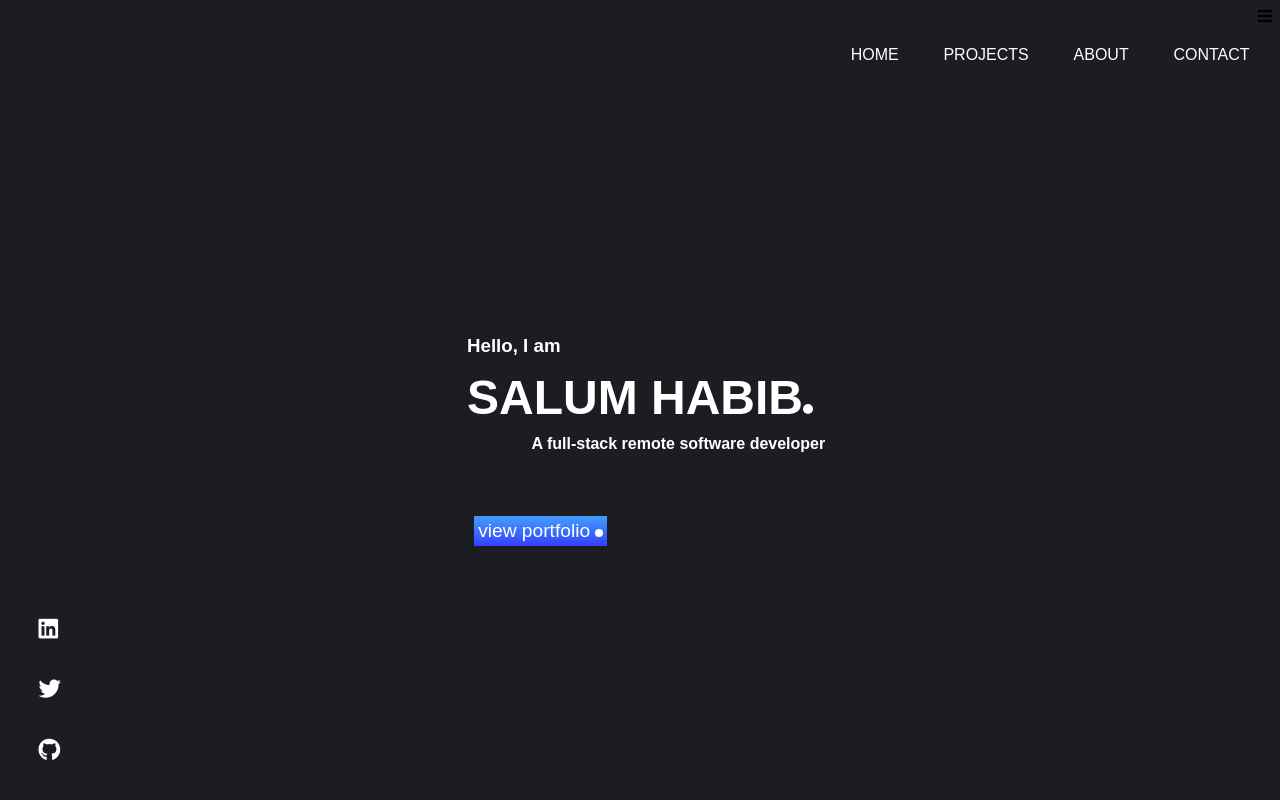
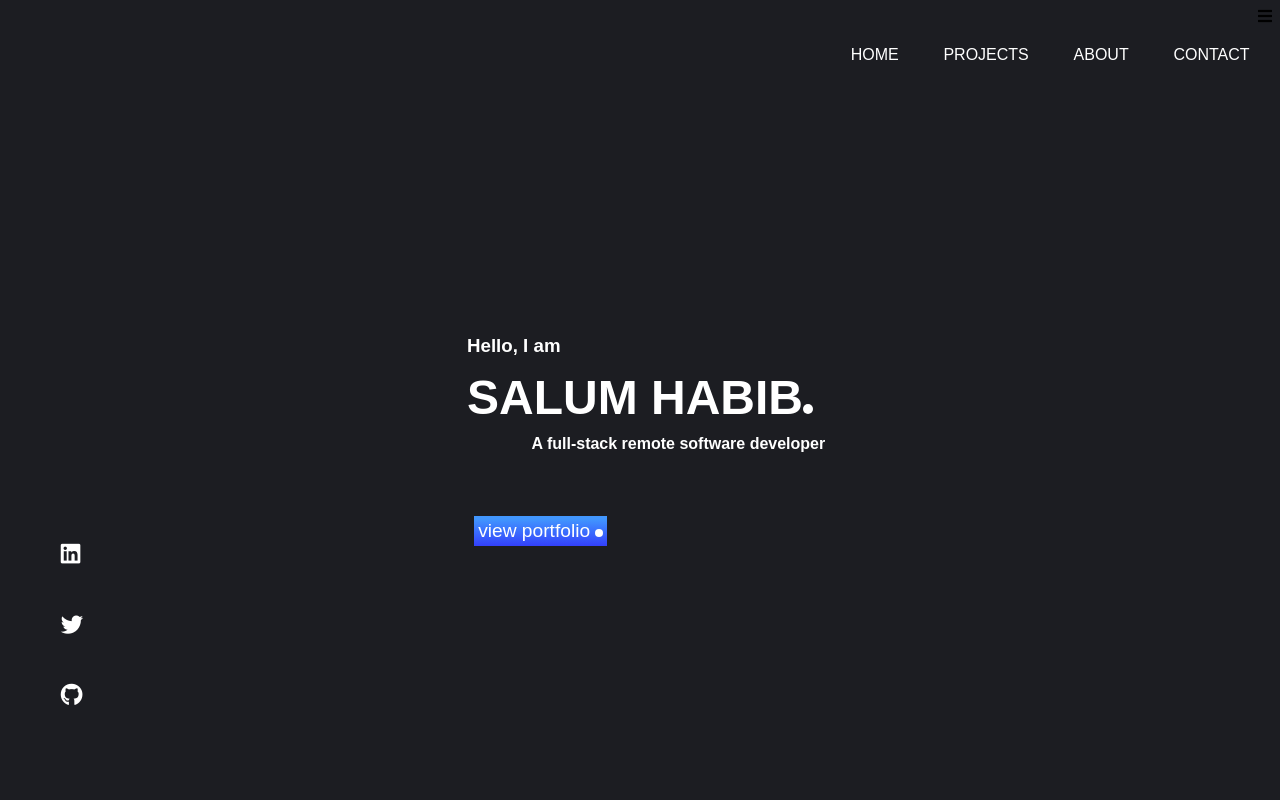
Before and after one commit to IBUNHABIBU/personalPortfolio, a plain HTML site: page index.html in a window 1280 px wide. Shown: the top 800 px of the page. Drawn offline with Linux system fonts and the light colour scheme.

Commit message:
adding the links

```diff
--- a/index.html
+++ b/index.html
@@ -35,9 +35,16 @@
                <h3 class="intro">A full-stack remote software developer</h3>
                <a href ="#projects"><button class="profile-btn">view portfolio <span class="dot"></span></button></a>
             <div class="social-links">
-              <i class="fab fa-linkedin"></i>
-              <i class="fab fa-twitter"></i>
-              <i class="fab fa-github"></i>
+              <a href="https://www.linkedin.com/in/salum-habibu/" target="_blank">
+                  <i class="fab fa-linkedin"></i>
+              </a>
+                  <a href="https://twitter.com/Ibunhabibu" target="_blank">
+                    <i class="fab fa-twitter"></i>
+              </a>
+              <a href="https://github.com/IBUNHABIBU" target="_blank">
+                  <i class="fab fa-github"></i>
+              </a>
+
             </div>
           </article>
         <aside id="projects">
--- /dev/null
+++ b/script.js
@@ -0,0 +1,4 @@
+const navBtns = document.querySelectorAll('.nav-btns')
+navBtns.forEach( el => el.addEventListener('click',{
+
+}))
--- a/style.css
+++ b/style.css
@@ -102,13 +102,17 @@ article {
   display: flex;
   flex-direction: column;
   position: fixed;
-  justify-content: space-between;
+  justify-content: center;
   font-size: 1.4rem;
-  height: 18%;
+  height: 34%;
   left: 2.4rem;
   bottom: 2.4rem;
+
 }
 
+.social-links a {
+  color: #fff;
+}
 [type="radio"] {
   display: none;
 }
```
Also changed, not shown: images/Free_Sample_By_Wix.jpg (added).
